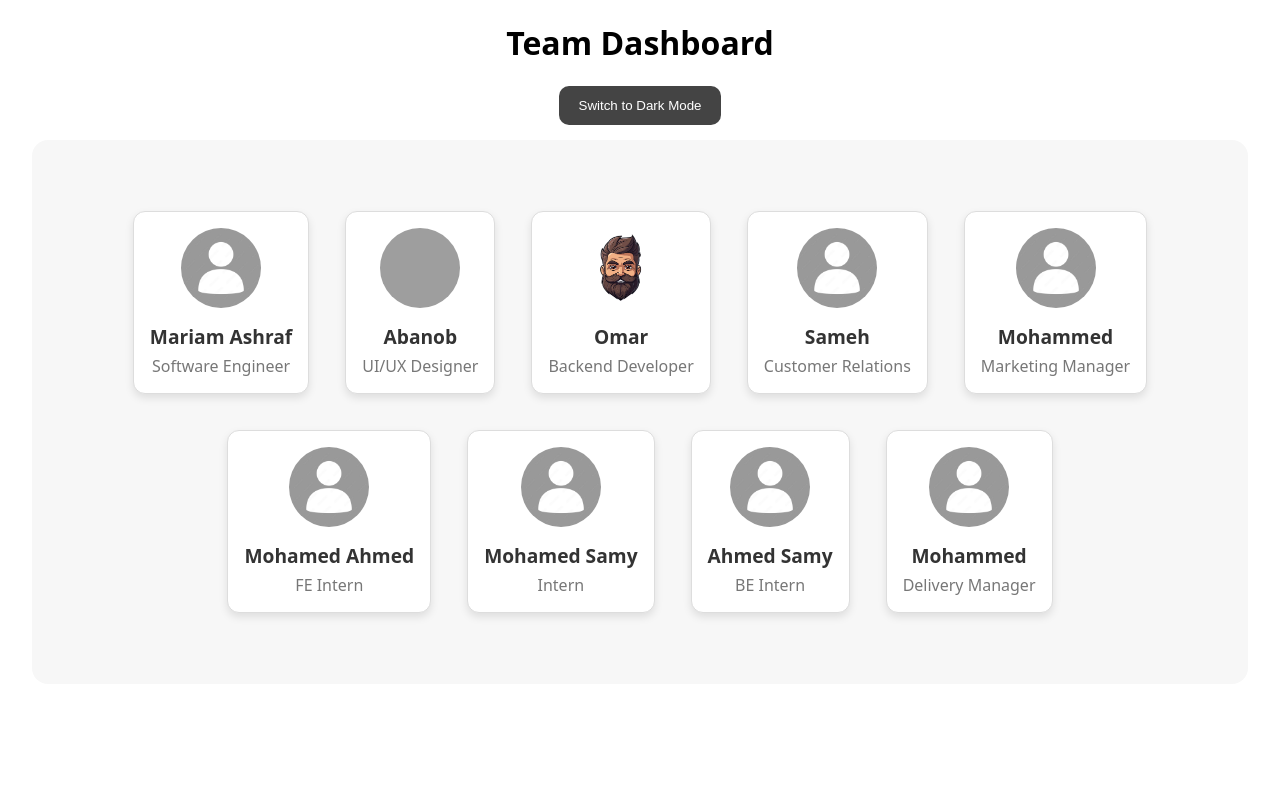
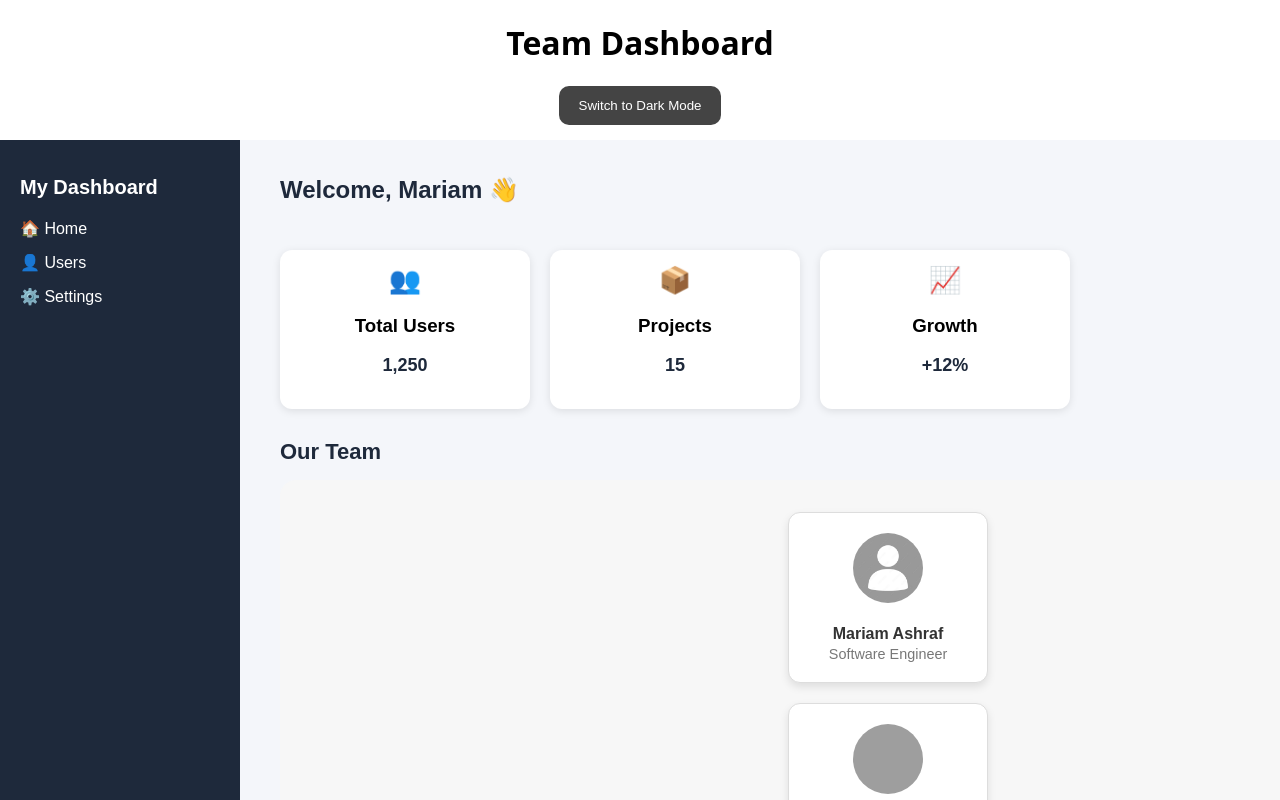
Before and after one commit to mariammhassann/D3-State-management, a React (Vite) app: page / in a window 1280 px wide. Shown: the top 800 px of the page. Built offline with nearby package versions, Linux system fonts and the light colour scheme; grey boxes are pictures that could not be loaded.

Commit message:
trying to edit and add features

```diff
--- a/src/App.jsx
+++ b/src/App.jsx
@@ -4,6 +4,9 @@ import ThemeToggleButton from "./components/ThemeToggleButton.jsx";
 function App() {
 
   return (
+
+
+
     <div>
       <h1 style={{ textAlign: "center" }}>Team Dashboard</h1>
       <div style={{ display: "flex", justifyContent: "center", marginBottom:15 }}>
--- a/src/components/Dashboard.jsx
+++ b/src/components/Dashboard.jsx
@@ -1,8 +1,7 @@
-import { useTheme } from "../context/ThemeContext.jsx";
-import UserCard from "./UserCard.jsx";
+import { useTheme } from "../context/ThemeContext";
+import UserCard from "./UserCard";
 import abanobImg from "../assets/images/abanob.webp";
-import omarImg from "../assets/images/Omar.avif"
-
+import omarImg from "../assets/images/omar.avif";
 
 function Dashboard() {
   const { theme } = useTheme();
@@ -15,13 +14,49 @@ const team = [
     { name: "Mohammed", role: "Marketing Manager" },
     { name: "Mohamed Ahmed", role: "FE Intern" },
     { name: "Mohamed Samy", role: "Intern" },
-     { name: " Ahmed Samy", role: "BE Intern" },
+    { name: "Ahmed Samy", role: "BE Intern" },
     { name: "Mohammed", role: "Delivery Manager" },
+  ];
 
+  return (
+    <div className="app">
+      {/* Sidebar */}
+      <aside className="sidebar">
+        <h2>My Dashboard</h2>
+        <ul>
+          <li>🏠 Home</li>
+          <li>👤 Users</li>
+          <li>⚙️ Settings</li>
+        </ul>
+      </aside>
 
+      {/* Main Content */}
+      <main className="main-content">
+        <header className="topbar">
+          <h1>Welcome, Mariam 👋</h1>
+        </header>
 
-];
-  return (
+        {/* Stats Section */}
+        <section className="cards">
+          <div className="card">
+            <div className="card-icon">👥</div>
+            <h3>Total Users</h3>
+            <p className="card-value">1,250</p>
+          </div>
+          <div className="card">
+            <div className="card-icon">📦</div>
+            <h3>Projects</h3>
+            <p className="card-value">15</p>
+          </div>
+          <div className="card">
+            <div className="card-icon">📈</div>
+            <h3>Growth</h3>
+            <p className="card-value">+12%</p>
+          </div>
+        </section>
+
+        {/* Team Section */}
+        <h2 className="section-title">Our Team</h2>
         <div className={`dashboard ${theme}`}>
           <div className="cards-grid">
             {team.map((member, i) => (
@@ -29,6 +64,8 @@ const team = [
             ))}
           </div>
         </div>
+      </main>
+    </div>
   );
 }
 
--- a/src/components/UserCard.css
+++ b/src/components/UserCard.css
@@ -1,44 +1,144 @@
+/* App Layout */
+.app {
+  display: flex;
+  min-height: 100vh;
+  background: #f4f6fa;
+  font-family: Arial, sans-serif;
+}
+
+/* Sidebar */
+.sidebar {
+  width: 200px;
+  background: #1e293b;
+  color: #fff;
+  padding: 20px;
+}
+
+.sidebar h2 {
+  font-size: 20px;
+  margin-bottom: 20px;
+}
+
+.sidebar ul {
+  list-style: none;
+  padding: 0;
+}
+
+.sidebar li {
+  margin: 15px 0;
+  cursor: pointer;
+  transition: color 0.2s ease;
+}
+
+.sidebar li:hover {
+  color: #38bdf8;
+}
+
+/* Main Content */
+.main-content {
+  flex: 1;
+  padding: 20px 40px;
+  overflow-x: hidden;
+}
+
+/* Topbar */
+.topbar {
+  display: flex;
+  justify-content: space-between;
+  align-items: center;
+  margin-bottom: 30px;
+}
+
+.topbar h1 {
+  font-size: 24px;
+  font-weight: bold;
+  color: #1e293b;
+}
+
+/* Stats Cards Section */
+.cards {
+  display: flex;
+  gap: 20px;
+  margin-bottom: 30px;
+  flex-wrap: wrap;
+}
+
+.card {
+  flex: 1;
+  min-width: 180px;
+  max-width: 220px;
+  background: white;
+  padding: 15px;
+  border-radius: 12px;
+  box-shadow: 0 2px 8px rgba(0, 0, 0, 0.1);
+  transition: transform 0.2s;
+  text-align: center;
+}
+
+.card:hover {
+  transform: translateY(-5px);
+}
+
+.card-icon {
+  font-size: 26px;
+  margin-bottom: 8px;
+}
+
+.card-value {
+  font-size: 18px;
+  font-weight: bold;
+  color: #1e293b;
+}
+
+.section-title {
+  font-size: 22px;
+  font-weight: bold;
+  margin-bottom: 15px;
+  color: #1e293b;
+}
+
+/* Team Section - FIXED GRID */
+.cards-grid {
+  display: grid;
+  grid-template-columns: repeat(auto-fill, minmax(200px, 1fr)); /* ensures side by side */
+  gap: 20px;
+  align-items: stretch;
+}
+
+/* User Card */
 .user-card {
   border: 1px solid #ddd;
   border-radius: 12px;
-  padding: 16px;
-  margin: 10px;
-  max-width: 250px;
+  padding: 20px;
   text-align: center;
-  background-color: #fff;
+  background-color: #ffffff;
   box-shadow: 0 4px 8px rgba(0,0,0,0.1);
-  transition: transform 0.3s ease, box-shadow 0.3s ease;
+  transition: transform 0.2s ease, box-shadow 0.2s ease;
   cursor: pointer;
 }
 
 .user-card:hover {
-  transform: translateY(-8px) scale(1.03);
-  box-shadow: 0 12px 20px rgba(0,0,0,0.25);
+  transform: translateY(-5px) scale(1.02);
+  box-shadow: 0 8px 16px rgba(0,0,0,0.2);
 }
 
-
 .user-card h2 {
-  margin: 0;
-  font-size: 1.2rem;
+  margin: 8px 0 3px;
+  font-size: 1rem;
   color: #333;
 }
 
 .user-card p {
-  margin: 5px 0 0;
+  margin: 0;
   color: #777;
-  font-size: 1rem;
+  font-size: 0.9rem;
 }
 
-.user-image {
-  width: 80px;
-  height: 80px;
+/* User Avatar */
+.user-image, .user-avatar {
+  width: 70px;
+  height: 70px;
   border-radius: 50%;
   object-fit: cover;
   margin-bottom: 10px;
 }
-.cards-grid {
-  display: flex;
-  flex-wrap: wrap;
-  gap: 16px;
-  justify-content: center;
-}
```
Lines whose indentation alone changed are shown as unchanged.
